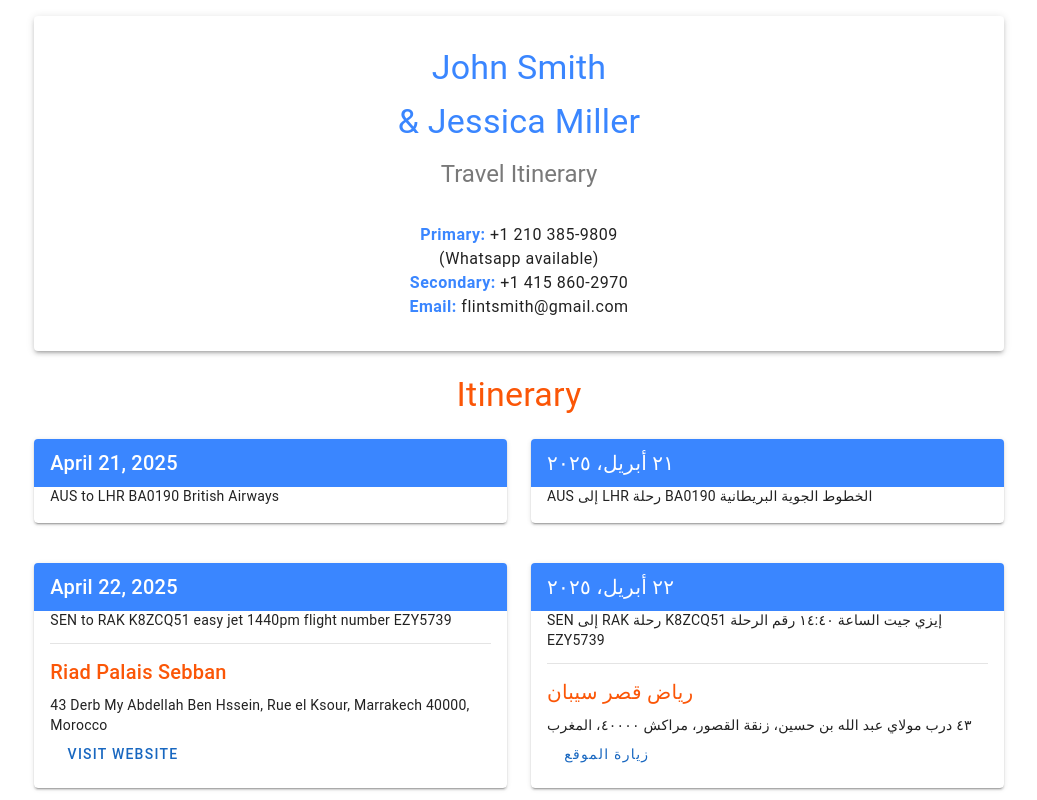
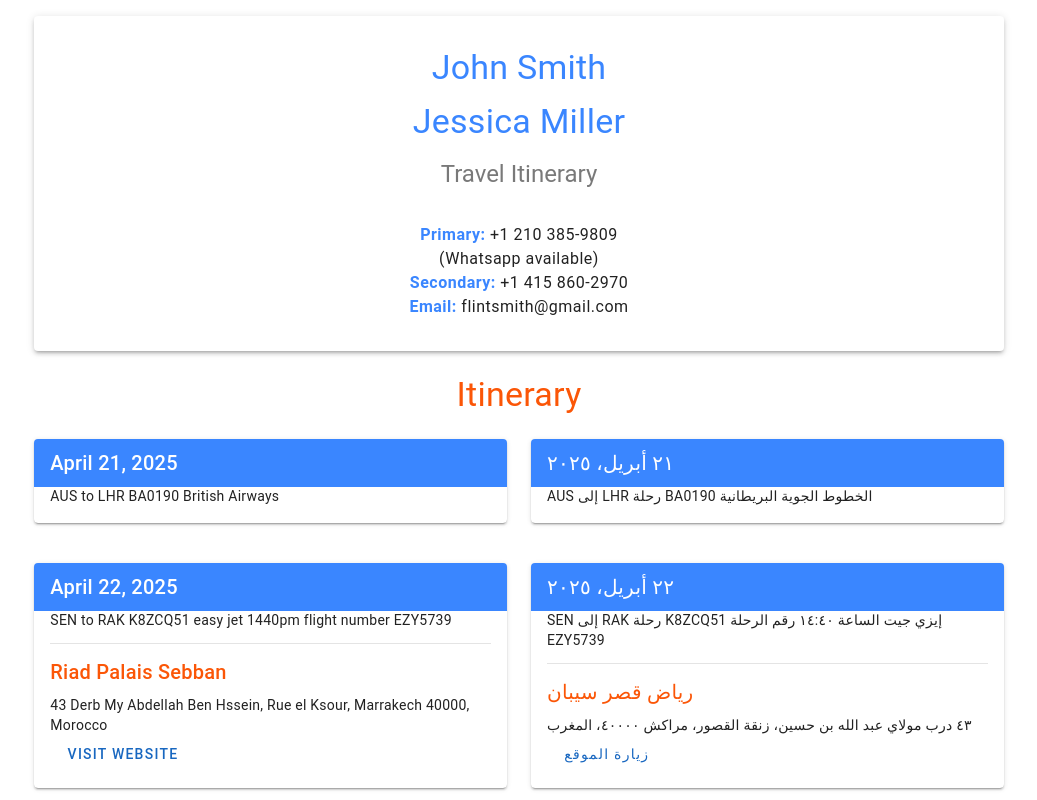
Before and after one commit to FlintShadey/Itenerary, a Vue app: page / in a window 1280 px wide. Shown: the top 800 px of the page, without its empty margins (121-1158 px from the left). Built offline with nearby package versions, Linux system fonts and the light colour scheme.

Commit message:
fix formatting of names in App.vue

```diff
--- a/src/App.vue
+++ b/src/App.vue
@@ -54,7 +54,7 @@ const arabicTranslations = [
             <v-card class="text-center pa-4 mb-6" elevation="3">
               <v-card-title class="text-h4 primary--text"
                 >John Smith <br />
-                & Jessica Miller</v-card-title
+                Jessica Miller</v-card-title
               >
               <v-card-subtitle class="text-h5 mb-4"
                 >Travel Itinerary</v-card-subtitle
```
